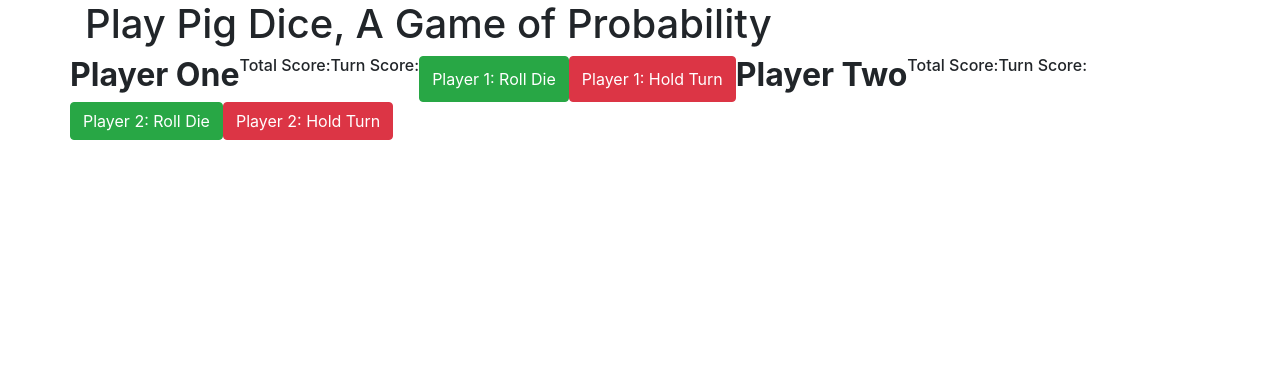
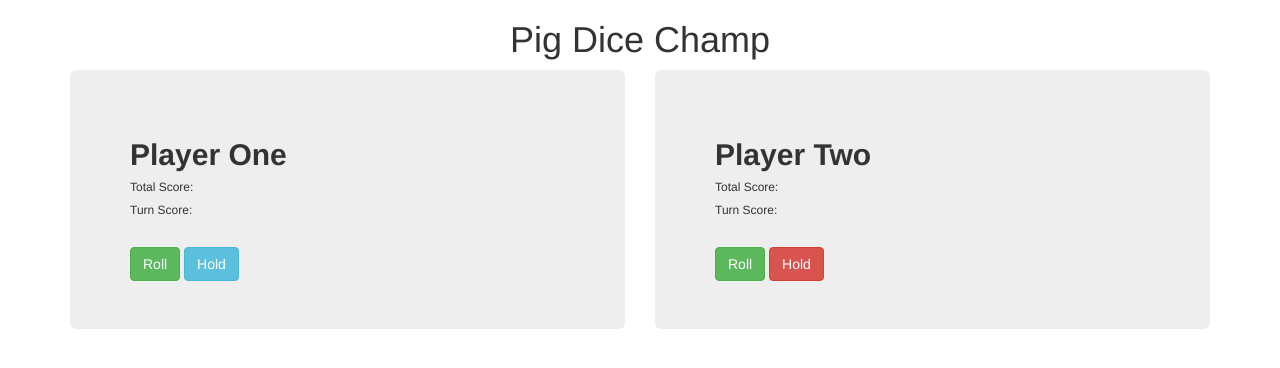
Before and after one commit to Kasiera/Pig-Dice, a plain HTML site: page index.html in a window 1280 px wide. Drawn offline with nearby package versions, Linux system fonts and the light colour scheme.

Commit message:
Changed styling

```diff
--- a/css/styles.css
+++ b/css/styles.css
@@ -15,3 +15,16 @@
 #output {
   display: none;
 }
+.first{
+  align-content: left;
+
+
+}
+
+.second{
+  align-content: right;
+}
+.body{
+  font-weight: 600;
+  background-color: blue;
+}
--- a/index.html
+++ b/index.html
@@ -2,33 +2,36 @@
 <html>
 <head>
   <title>Pig Dice</title>
-  <link rel="stylesheet" href="https://bootswatch.com/flatly/bootstrap.min.css">
-  <link rel="stylesheet" href="css/styles.css" media="screen" title="no title" charset="utf-8">
-  <script src="https://code.jquery.com/jquery-1.11.3.min.js"></script>
+  <link href="css/bootstrap.css" rel="stylesheet" type="text/css">
+  <link href="css/styles.css" rel="stylesheet" type="text/css">
+  <script   src="https://code.jquery.com/jquery-3.3.1.min.js" integrity="sha256-FgpCb/KJQlLNfOu91ta32o/NMZxltwRo8QtmkMRdAu8=" crossorigin="anonymous"></script>
   <script src="js/scripts.js"></script>
 </head>
 <body>
   <div class = 'container'>
-    <h1>Play Pig Dice, A Game of Probability</h1>
     <div class= 'row'>
+      <h1><center>Pig Dice Champ</center></h1>
+      <div class="col-md-6">
+        <div class="jumbotron">
           <h2><strong>Player One</strong></h2>
           <h6>Total Score: <span class="player1TotalScore"></span></h6>
-      <h6>Turn Score: <span class="player1TurnScore"></span></h6>
-
-          <br>
-          <button id="player1roll" class="btn btn-success">Player 1: Roll Die</button>
-          <button id="player1hold" class="btn btn-danger">Player 1: Hold Turn</button>
-          <br>
-
+          <h6>Turn Score: <span class="player1TurnScore"></span></h6><br>
+            <button id="player1roll" class="btn btn-success">Roll</button>
+            <button id="player1hold" class="btn btn-info">Hold</button><br>
+        </div>
+      </div>
+        <div class="col-md-6">
+          <div class="jumbotron">
             <h2><strong>Player Two</strong></h2>
             <h6>Total Score: <span class="player2TotalScore"></span></h6>
             <h6>Turn Score: <span class="player2TurnScore"></span></h6>
 
               <br>
-          <button id="player2roll" class="btn btn-success">Player 2: Roll Die</button>
-          <button id="player2hold" class="btn btn-danger">Player 2: Hold Turn</button>
+              <button id="player2roll" class="btn btn-success">Roll</button>
+              <button id="player2hold" class="btn btn-danger">Hold</button>
               <br>
-
+          </div>
+        </div>
     </div>
   </div>
 <body>
```
Lines whose indentation alone changed are shown as unchanged.
